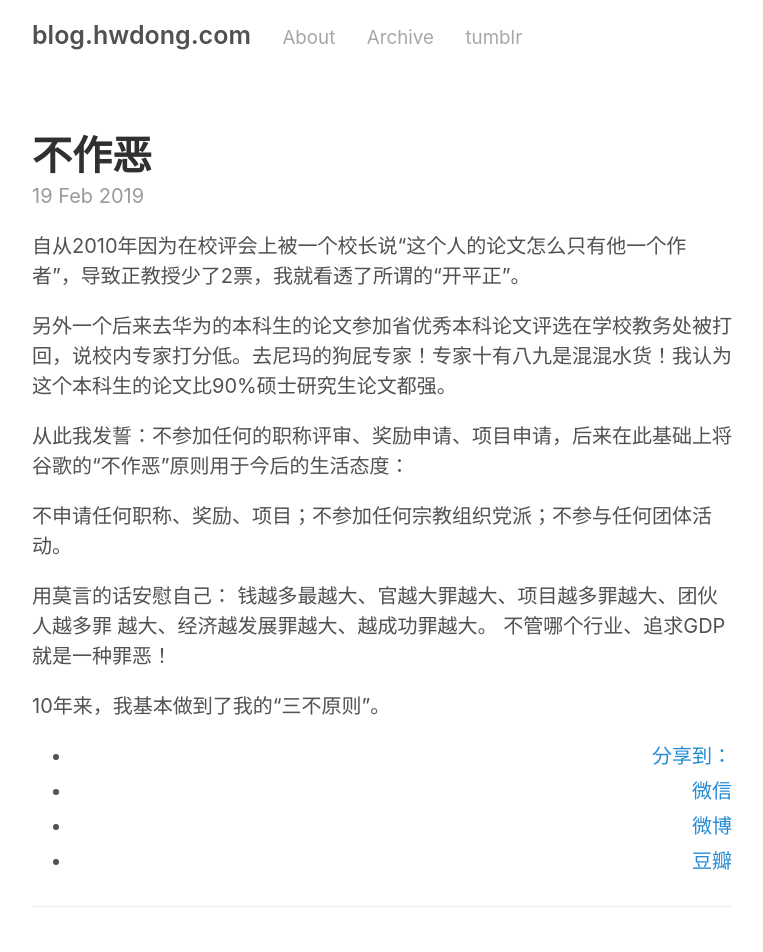
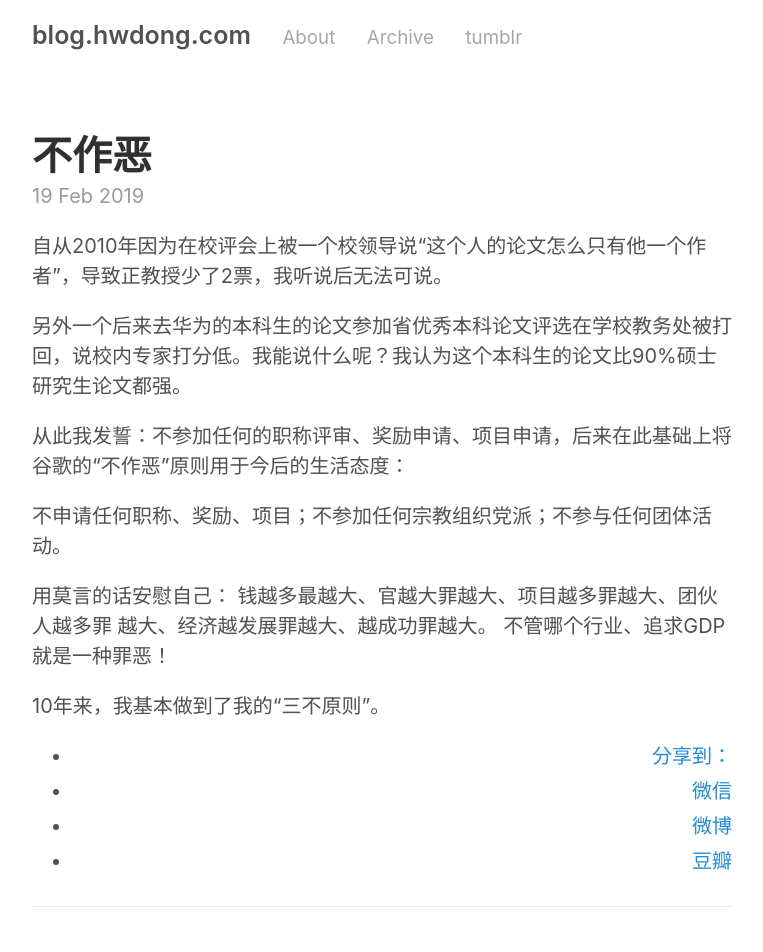
Before and after one commit to hwdong/hwdong-old.github.io, a Jekyll site: the page built from _posts/2019-02-19-不做恶.md, in a window 1280 px wide. Shown: the top 952 px of the page, without its empty margins (258-1021 px from the left). Built offline with Jekyll 4.4.1, drawn with Linux system fonts in a browser that asks for light colours; comment, search, counter and statistics services are not loaded.

Commit message:
Update 2019-02-19-不做恶.md

```diff
--- a/_posts/2019-02-19-不做恶.md
+++ b/_posts/2019-02-19-不做恶.md
@@ -8,11 +8,11 @@ tags:
 ---
 
 
-自从2010年因为在校评会上被一个校长说“这个人的论文怎么只有他一个作者”，导致正教授少了2票，我就看透了所谓的“开平正”。
+自从2010年因为在校评会上被一个校领导说“这个人的论文怎么只有他一个作者”，导致正教授少了2票，我听说后无法可说。
 
 <!--more-->
 
-另外一个后来去华为的本科生的论文参加省优秀本科论文评选在学校教务处被打回，说校内专家打分低。去尼玛的狗屁专家！专家十有八九是混混水货！我认为这个本科生的论文比90%硕士研究生论文都强。
+另外一个后来去华为的本科生的论文参加省优秀本科论文评选在学校教务处被打回，说校内专家打分低。我能说什么呢？我认为这个本科生的论文比90%硕士研究生论文都强。
 
 从此我发誓：不参加任何的职称评审、奖励申请、项目申请，后来在此基础上将谷歌的“不作恶”原则用于今后的生活态度：
 
```
